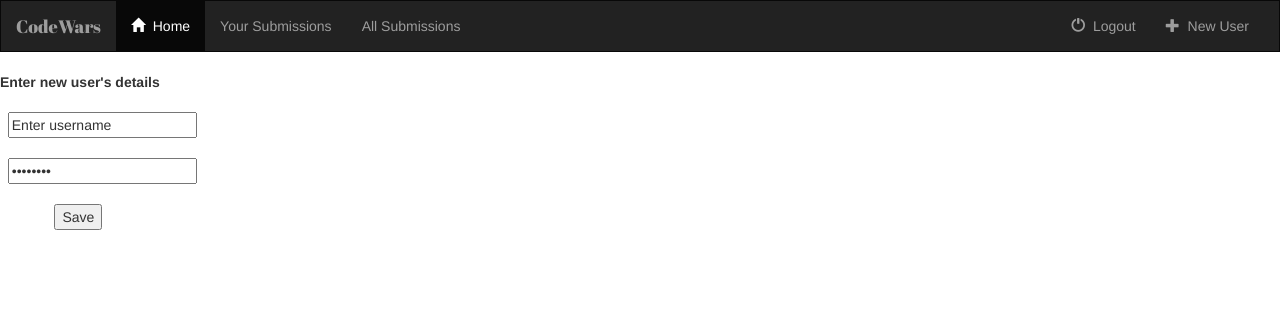
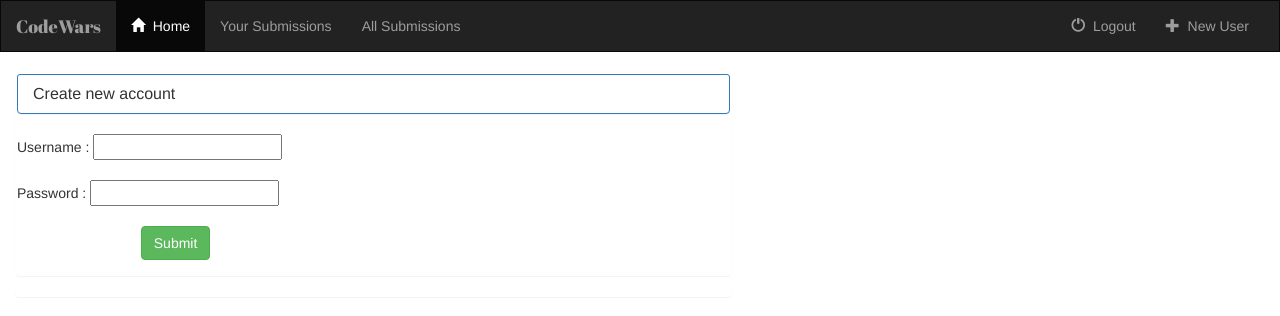
Before and after one commit to FileicegetAccepted-2016/codewars, a Django app: page /codewars/registration in a window 1280 px wide. Shown: the top 316 px of the page. Run offline with Django 3.2, Linux system fonts and the light colour scheme; some libraries are stand-ins or nearby versions.

Commit message:
Some changes

```diff
--- a/RITCSE_codeWars/templates/RITCSE_codeWars/registration.html
+++ b/RITCSE_codeWars/templates/RITCSE_codeWars/registration.html
@@ -1,16 +1,39 @@
 {% extends 'RITCSE_codeWars/base.html' %}
 
-{% block title %}User Registration{% endblock %}
 
 {% block code %}
-    <b>Enter new user's details<br><br></b>
-<form action="{% url 'Registration' %}" method="post" name = "userform" >
+  <div class="container-fluid">
+        <div class="row">
+            <div class="col-sm-12 col-md-7">
+                <div class="panel  ">
+                    <div class="panel body">
+                        <div class="panel-heading panel panel-primary">
+                            <h3 class="panel-title">Create new account</h3>
+                        </div>
 
-    {% csrf_token %}
-    &nbsp;&nbsp;<input type="text" name="username" value="Enter username" aria-selected="true"/><br><br>
-    &nbsp;&nbsp;<input type="password" name="password", value="Password"/><br><br>
-    &nbsp;&nbsp;&nbsp;&nbsp;&nbsp;&nbsp;&nbsp;&nbsp;&nbsp;&nbsp;&nbsp;&nbsp;&nbsp;
-    <input type="submit" name="submit", value="Save"/>
-</form>
+                            <form class="form-horizontal" role="form" action="{% url 'Registration' %}" method="post" name = "userform" >
+                            {% csrf_token %}
+                                Username : <input type="text" name="username"  aria-selected="true"/><br><br>
+                                Password  : <input type="password" name="password", /><br>
+                                <div class="form-group">
+                                    <div class="col-lg-offset-2  col-lg-10  ">
+                                        <br>
+                                        <button type="submit" class="btn btn-success">Submit</button>
+                                    </div>
+                                </div>
+                            </form>
+                    </div>
+                </div>
+            </div>
+        </div>
+  </div>
+
 
 {% endblock %}
+
+
+
+
+
+
+  <b>Enter new user's details<br><br></b>
```
Also changed, not shown: RITCSE_codeWars/templates/RITCSE_codeWars/Home.html (+37 -6 lines).
